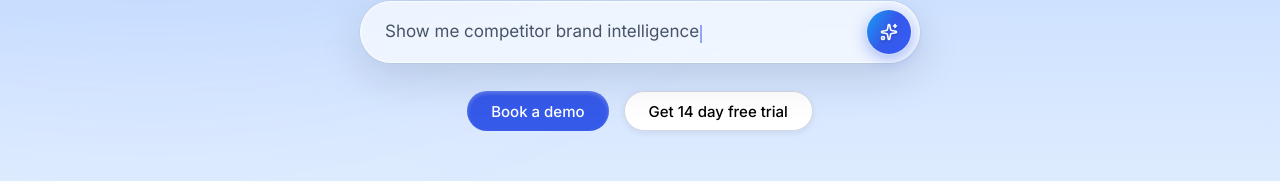
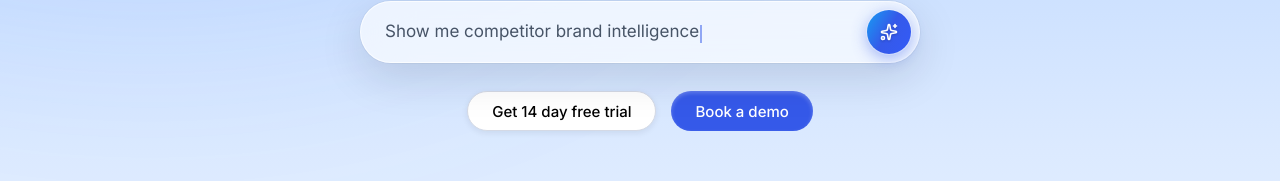
Before and after one commit to ReacherApp/reacherapp.com-prototype, a Next.js app: page / in a window 1280 px wide. Shown: the part 383-564 px from the top of the page. Built offline with nearby package versions, Linux system fonts and the light colour scheme; a web font is replaced by a local one.

Commit message:
hero: move Book a demo (primary) to the right, free trial left

```diff
--- a/components/HeroSection.tsx
+++ b/components/HeroSection.tsx
@@ -117,17 +117,17 @@ function HeroCtas({ locale = "en" }: { locale?: Locale }) {
       className="mt-7 flex flex-col items-center justify-center gap-[15px] sm:flex-row"
     >
       <Link
+        href="https://portal.reacherapp.com/login"
+        className="inline-flex h-10 w-[260px] items-center justify-center rounded-full border border-[#d4d9e5] bg-white px-6 text-[15px] font-medium leading-none text-black shadow-[0_2px_6px_rgba(10,20,40,0.08)] transition hover:bg-gray-50 sm:w-auto"
+      >
+        {copy.trial}
+      </Link>
+      <Link
         href="https://meetings.hubspot.com/yoji2/sales-team-meetings"
         className="inline-flex h-10 w-[260px] items-center justify-center rounded-full bg-[#3559e9] px-6 text-[15px] font-medium leading-none !text-white shadow-[inset_0_2px_4px_rgba(255,255,255,0.25)] transition hover:bg-blue-700 sm:w-auto"
         style={{ color: "#fff" }}
       >
         {copy.bookCall}
-      </Link>
-      <Link
-        href="https://portal.reacherapp.com/login"
-        className="inline-flex h-10 w-[260px] items-center justify-center rounded-full border border-[#d4d9e5] bg-white px-6 text-[15px] font-medium leading-none text-black shadow-[0_2px_6px_rgba(10,20,40,0.08)] transition hover:bg-gray-50 sm:w-auto"
-      >
-        {copy.trial}
       </Link>
     </motion.div>
   );
```
